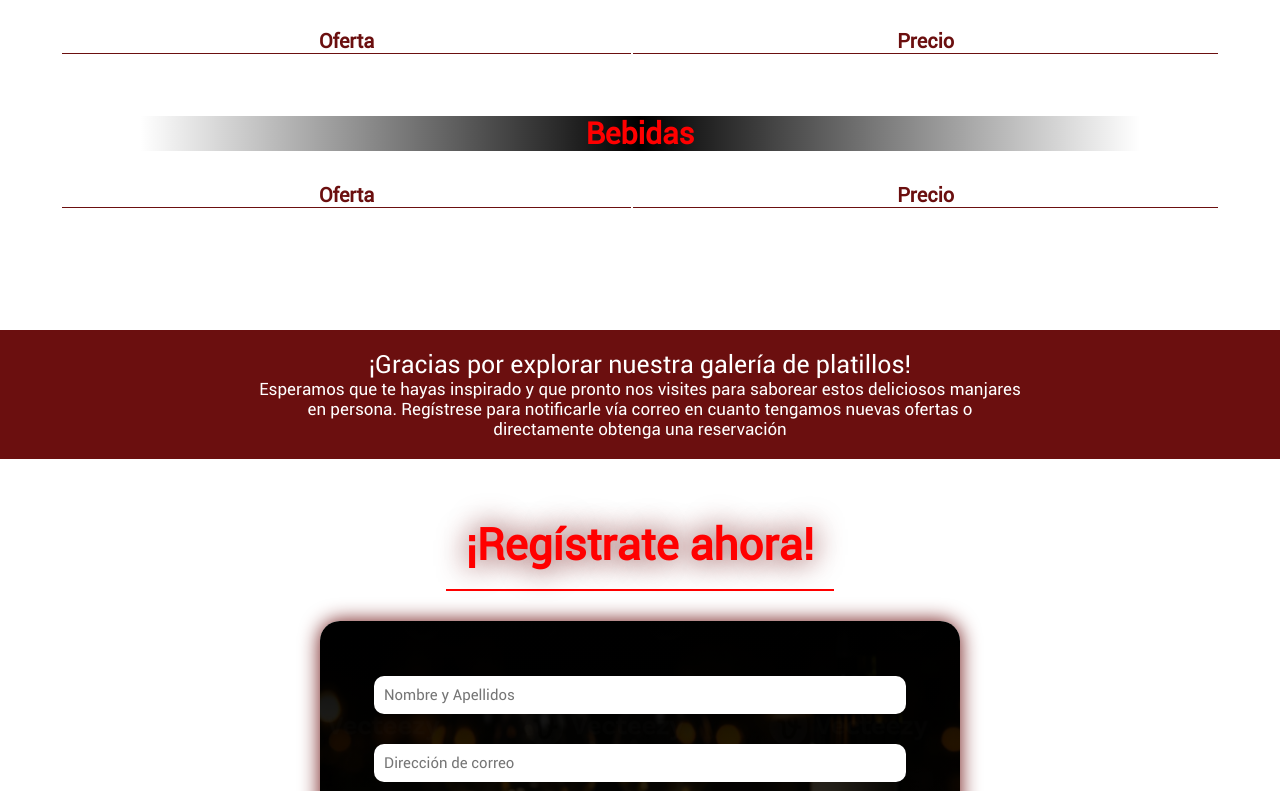
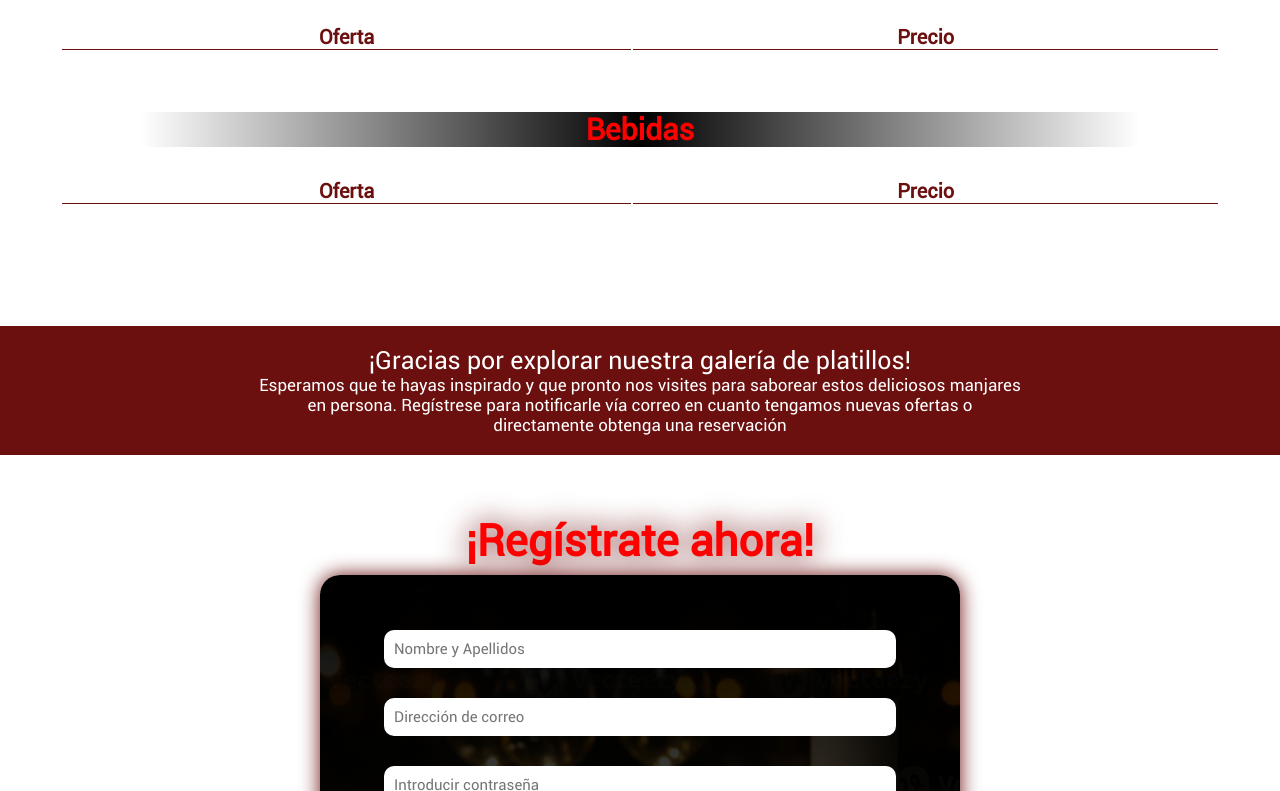
Before and after one commit to Aplha2027/git-test, a plain HTML site: page index.html in a window 1280 px wide. Shown: the part 1703-2494 px from the top of the page. Drawn offline with Linux system fonts and the light colour scheme.

Commit message:
Update style.css

```diff
--- a/styles/style.css
+++ b/styles/style.css
@@ -14,6 +14,7 @@
     font-size: 15px;
     margin: 0;
     padding: 0;
+    box-sizing: border-box;
 }
 body{
     display: flex;
@@ -203,7 +204,6 @@ span{
     text-align: center;
     text-shadow: 0 0 3rem rgb(107, 15, 15);
     color: red;
-    border-bottom: 2px solid red;
     animation: cta 3s ease-in-out infinite;
 }
 #regis form{
```
